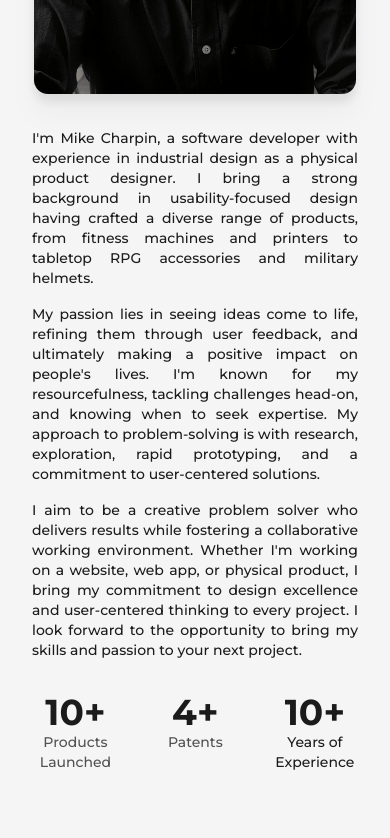
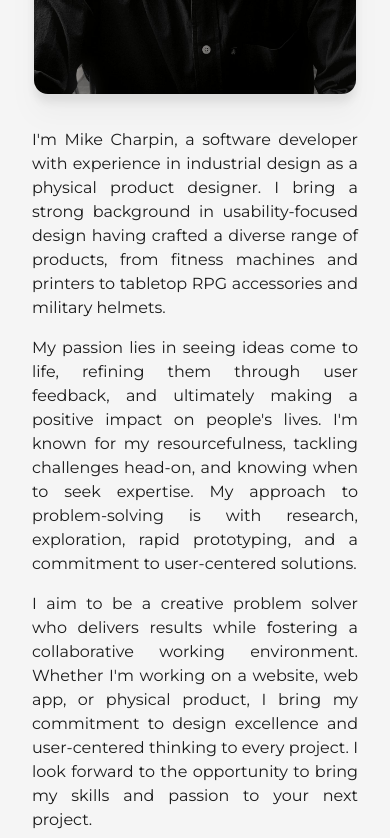
Before and after one commit to DeadChannelDice/nextJS-portfolio, a Next.js app: page / in a window 390 px wide. Shown: the part 3320-4158 px from the top of the page. Built offline with nearby package versions, Linux system fonts and the light colour scheme.

Commit message:
Correcting formatting issues.

```diff
--- a/src/components/About.js
+++ b/src/components/About.js
@@ -41,22 +41,22 @@ const AboutMe = () => {
             src={profilePic}
             alt="Mike Charpin"
             className="
-                                w-full  lg:w-2/3 xs:w-full sm:w-full md:w-full h-auto rounded-2xl border-2 border-transparent border-solid
+                                w-full  lg:w-1/3 xs:w-full sm:w-full md:w-full h-auto rounded-2xl border-2 border-transparent border-solid
                                 dark:border-light/90 drop-shadow-xl
                             "
             priority={true}
             sizes="(max-width: 768px) 100vw, (max-width: 1200px) 50vw, 33vw"
           />
 
-          <div className=" flex flex-col gap-4 max-w-[600px] items-center justify-center  text-justify text-sm">
-            <p className="font-medium">
+          <div className=" flex flex-col gap-4 max-w-[600px] items-center justify-center  text-justify">
+            <p className="">
               I&apos;m Mike Charpin, a software developer with experience in
               industrial design as a physical product designer. I bring a strong
               background in usability-focused design having crafted a diverse
               range of products, from fitness machines and printers to tabletop
               RPG accessories and military helmets.
             </p>
-            <p className="font-medium">
+            <p className="">
               My passion lies in seeing ideas come to life, refining them
               through user feedback, and ultimately making a positive impact on
               people&apos;s lives. I&apos;m known for my resourcefulness,
@@ -64,7 +64,7 @@ const AboutMe = () => {
               My approach to problem-solving is with research, exploration,
               rapid prototyping, and a commitment to user-centered solutions.
             </p>
-            <p className="font-medium">
+            <p className="">
               I aim to be a creative problem solver who delivers results while
               fostering a collaborative working environment. Whether I&apos;m
               working on a website, web app, or physical product, I bring my
```
